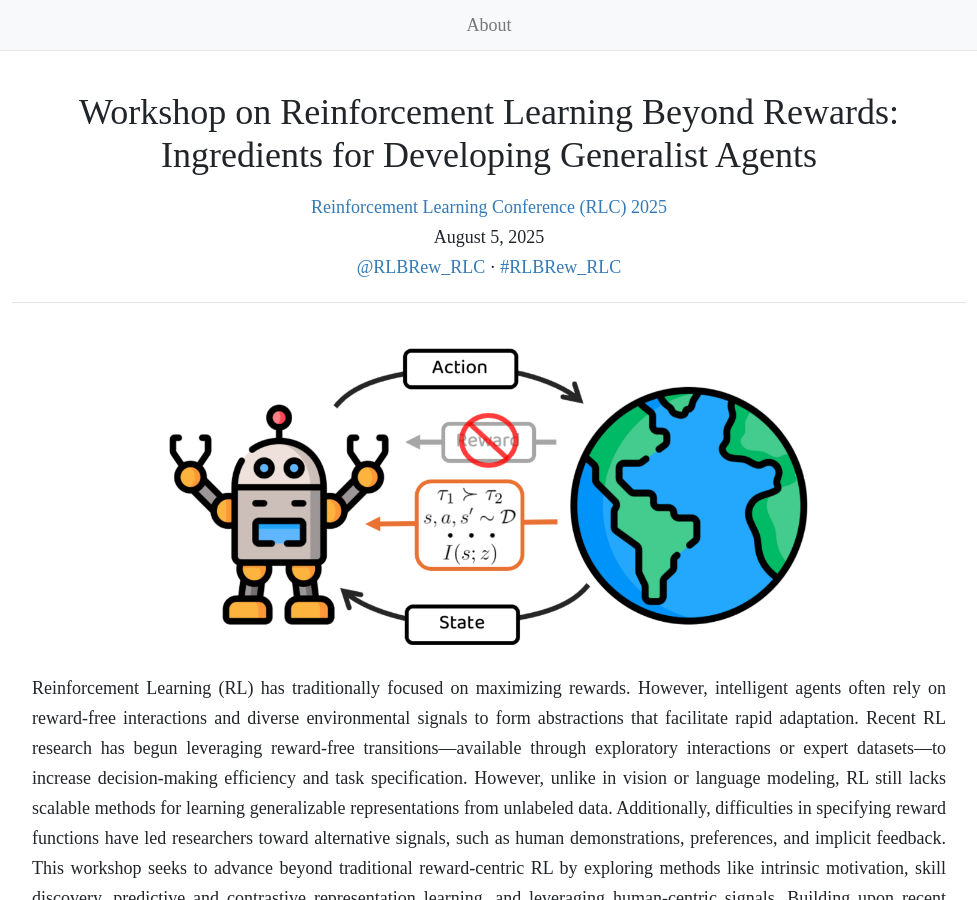
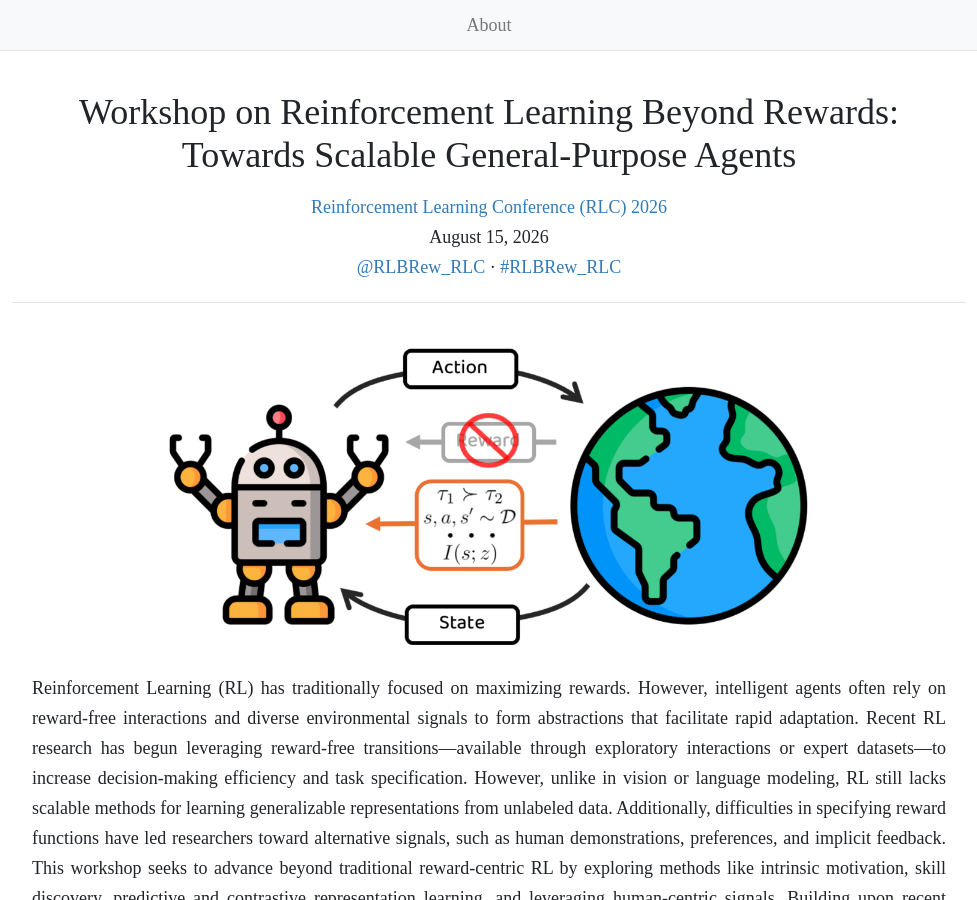
Before and after one commit to rlbrew3-workshop/rlbrew3-workshop.github.io, a Jekyll site: the page built from index.html, in a window 1280 px wide and 900 px high. Shown: the whole window, without its empty margins (151-1128 px from the left). Built offline with Jekyll 4.4.1, drawn with Linux system fonts in a browser that asks for light colours; nearby versions of some CDN libraries; some of the changed text lies outside the part shown.

Commit message:
updating dates and links for 2026

```diff
--- a/_layouts/default.html
+++ b/_layouts/default.html
@@ -40,11 +40,11 @@
     <div class="page-content">
 
       <div class="row justify-content-center">
-        <h1 class="text-center"> Workshop on Reinforcement Learning Beyond Rewards: Ingredients for Developing Generalist Agents </h1>
+        <h1 class="text-center"> Workshop on Reinforcement Learning Beyond Rewards: Towards Scalable General-Purpose Agents </h1>
         <div class="break"></div>
-        <h4 class="text-center"><a href="https://rl-conference.cc/"> Reinforcement Learning Conference (RLC) 2025</a></h4>
+        <h4 class="text-center"><a href="https://rl-conference.cc/"> Reinforcement Learning Conference (RLC) 2026</a></h4>
         <div class="break"></div>
-        <h4 class="text-center"> August 5, 2025</h4>
+        <h4 class="text-center"> August 15, 2026</h4>
         <div class="break"></div>
         <h4 class="text-center"><a href="https://twitter.com/RLBRew_RLC" target="_blank">@RLBRew_RLC</a> · <a href="https://twitter.com/hashtag/RLBRew_RLC" target="_blank">#RLBRew_RLC</a></h4>
         <hr>
--- a/index.html
+++ b/index.html
@@ -40,4 +40,4 @@ The submission deadline is October 2, 2022 (Anywhere on Earth) <strike> Septembe
 </div></div>
 </center>
 
-<p> To contact the organizers, please send an email to <a href="mailto:rlbrew2-workshop@gmail.com">rlbrew2.workshop@gmail.com</a> or @ us on X/Twitter at @RLBRew_RLC<p>
+<p> To contact the organizers, please send an email to <a href="mailto:rlbrew3.workshop@gmail.com">rlbrew3.workshop@gmail.com</a> or @ us on X/Twitter at @RLBRew_RLC<p>
```
